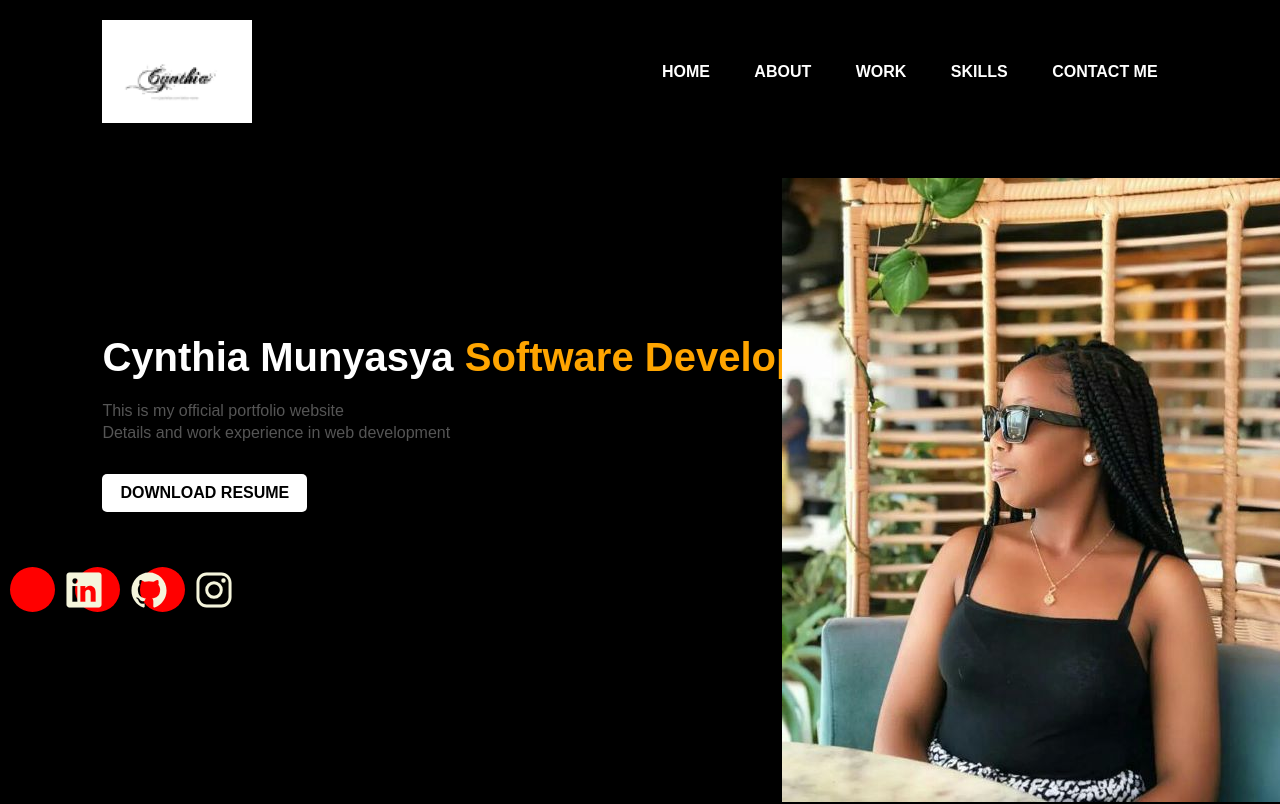
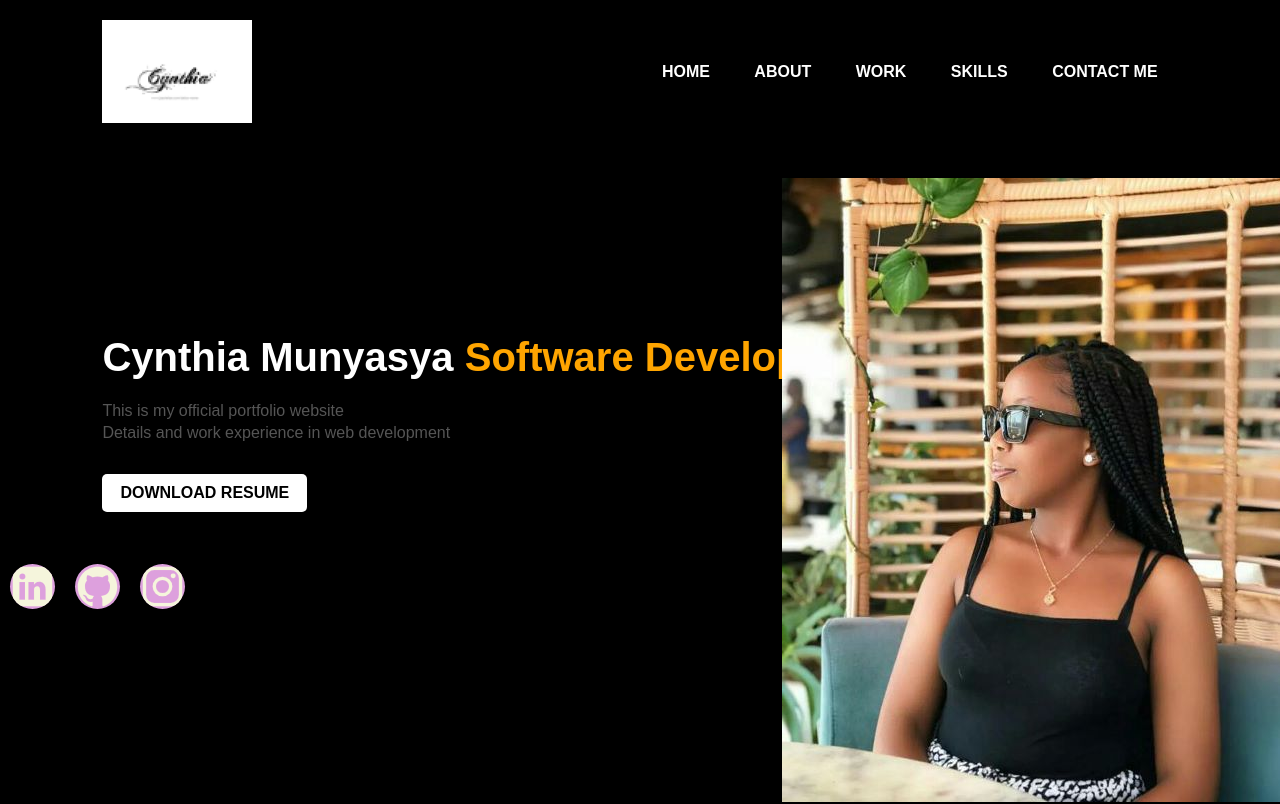
Before and after one commit to munyasya21/Portfolio, a plain HTML site: page index.html in a window 1280 px wide. Shown: the top 804 px of the page. Drawn offline with nearby package versions, Linux system fonts and the light colour scheme.

Commit message:
Portfolio

```diff
--- a/style.css
+++ b/style.css
@@ -296,13 +296,14 @@ footer p:nth-child(2){
     display: flex;
 }
 
-.icons a{
+.icons ion-icon{
     width: 45px;
     height: 45px;
     display: flex;
     align-items: center;
     justify-content: center;
-    background: red;
+    background: plum;
     border-radius: 50%;
-    margin: 25px 10px;
+    margin: 22px 10px;
+
 }
```
